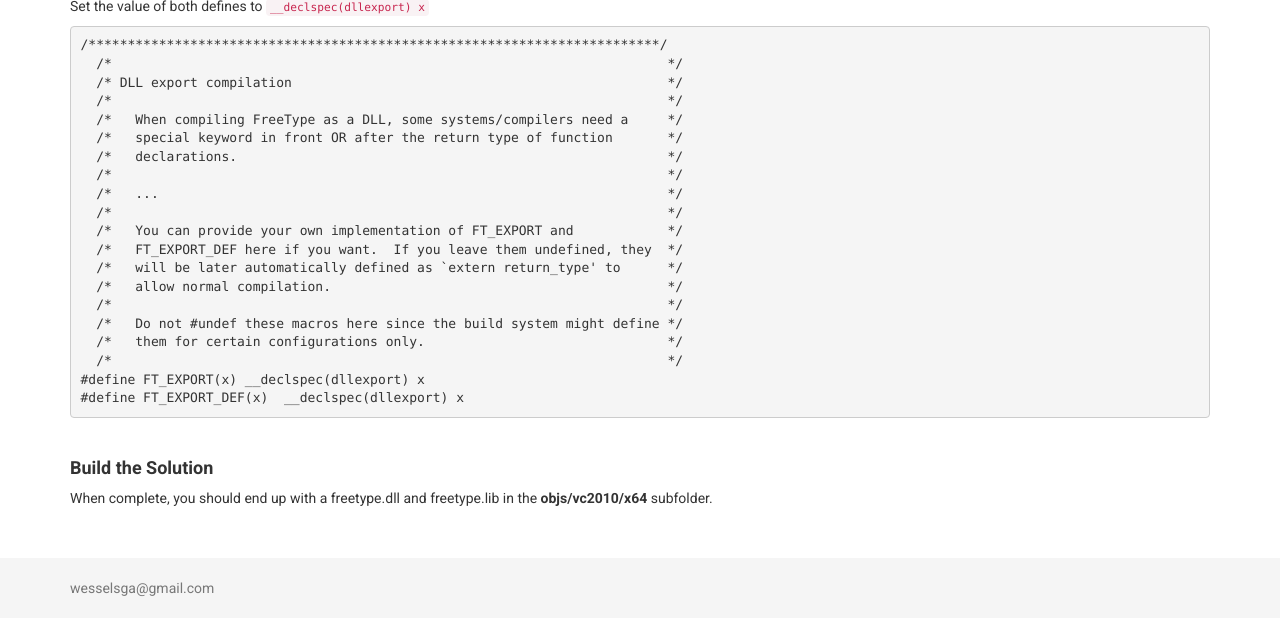
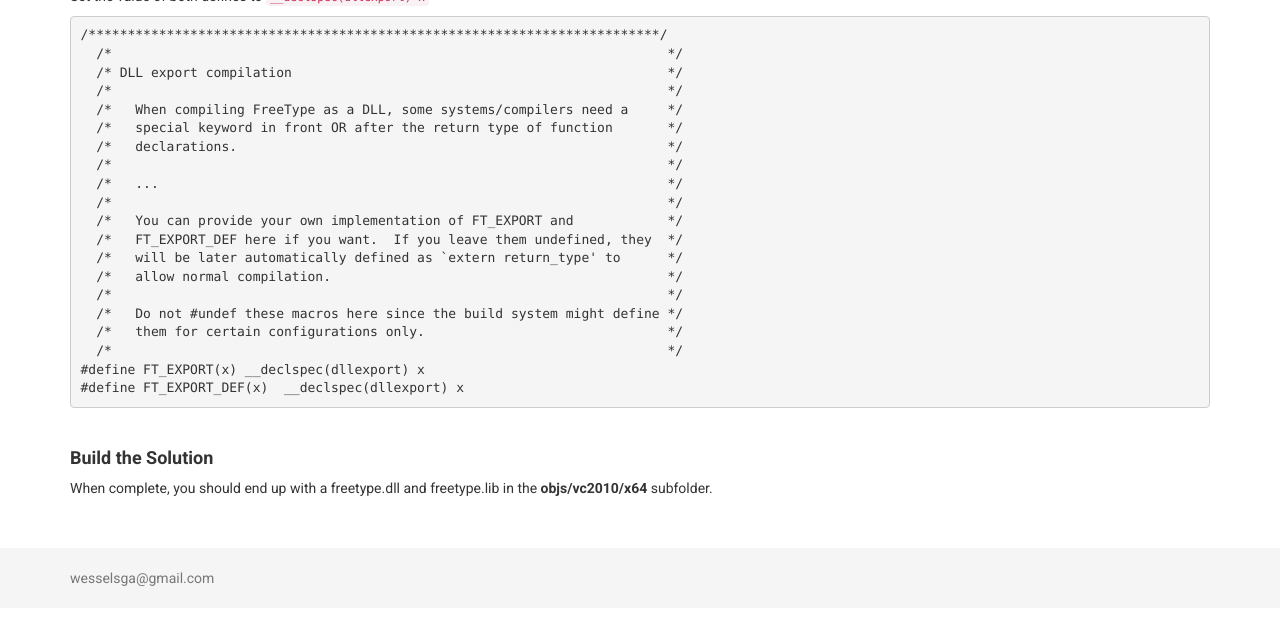
Before and after one commit to wesselsga/wesselsga.github.io, a Jekyll site: the page built from _posts/2017-05-02-freetype-harfbuzz.md, in a window 1280 px wide and 900 px high, scrolled down 528 px, cut to the strip 282-900 px from the top of the window. Built offline with Jekyll 4.4.1, drawn with Linux system fonts in a browser that asks for light colours.

Commit message:
freetype

````diff
--- a/_posts/2017-05-02-freetype-harfbuzz.md
+++ b/_posts/2017-05-02-freetype-harfbuzz.md
@@ -25,12 +25,11 @@
 <br/>
 ![alt text][freetype_1]
 <br/>
-
 Open the `ftoption.h` header file and find the defines for `FT_EXPORT` and `FT_EXPORT_DEF` - they are probably commented out.
 
 Set the value of both defines to `__declspec(dllexport) x`
 
-```C
+```cpp
 /*************************************************************************/
   /*                                                                       */
   /* DLL export compilation                                                */
````
